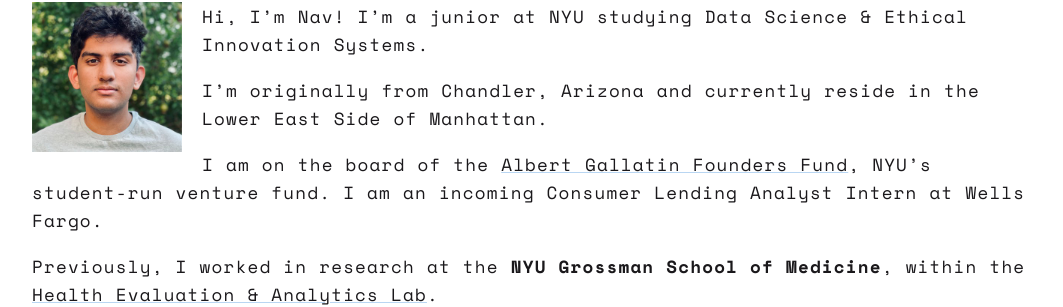
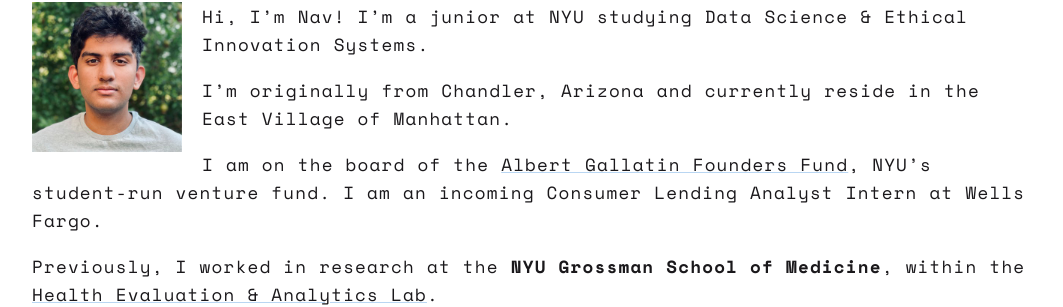
Before and after one commit to navunni/navunni.github.io, a Jekyll site: the page built from index.md, in a window 1280 px wide. Shown: the part 167-474 px from the top of the page, without its empty margins (108-1171 px from the left). Built offline with Jekyll 4.4.1, drawn with Linux system fonts in a browser that asks for light colours.

Commit message:
edited location

```diff
--- a/index.md
+++ b/index.md
@@ -9,7 +9,7 @@
 
 Hi, I'm Nav! I'm a junior at NYU studying Data Science & Ethical Innovation Systems.
 
-I'm originally from Chandler, Arizona and currently reside in the Lower East Side of Manhattan.
+I'm originally from Chandler, Arizona and currently reside in the East Village of Manhattan.
 
 I am on the board of the [Albert Gallatin Founders Fund](https://forms.gallatin.nyu.edu/node/782), NYU's student-run venture fund. I am an incoming Consumer Lending Analyst Intern at Wells Fargo.
 
```
